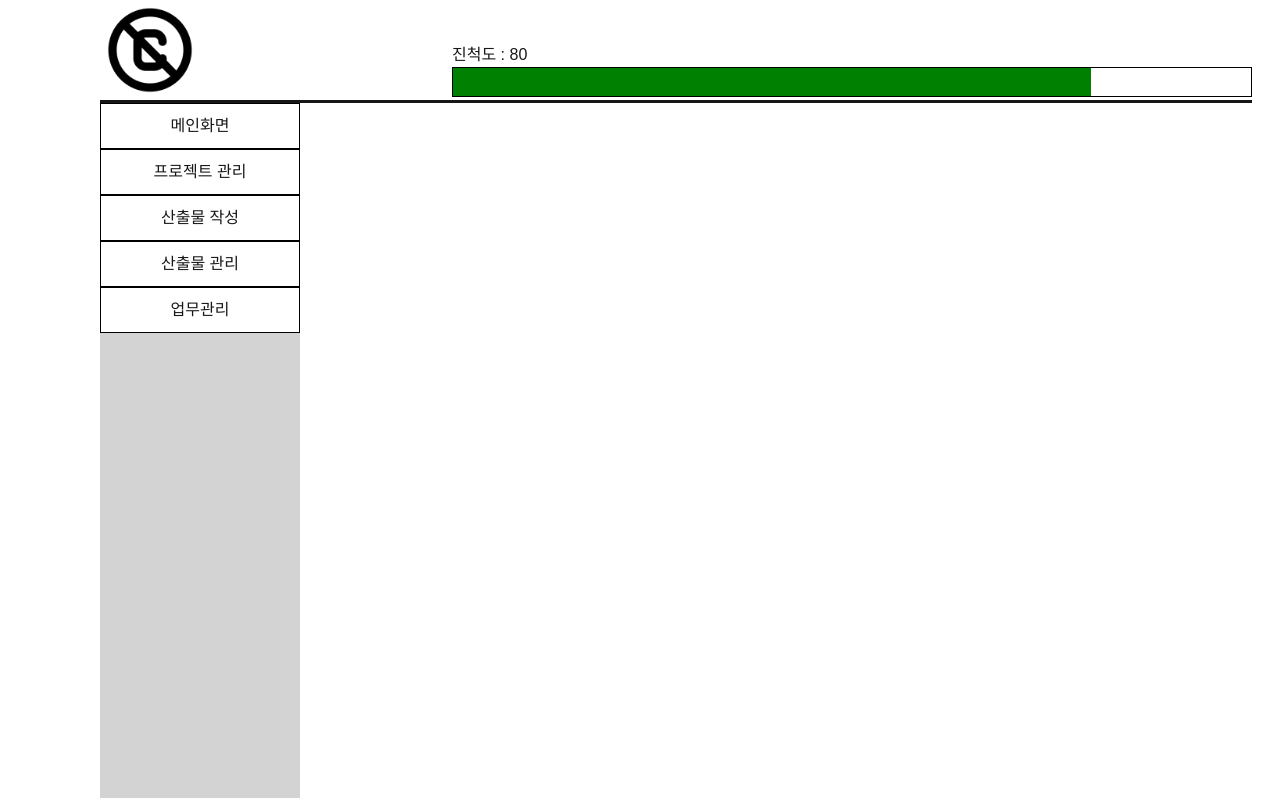
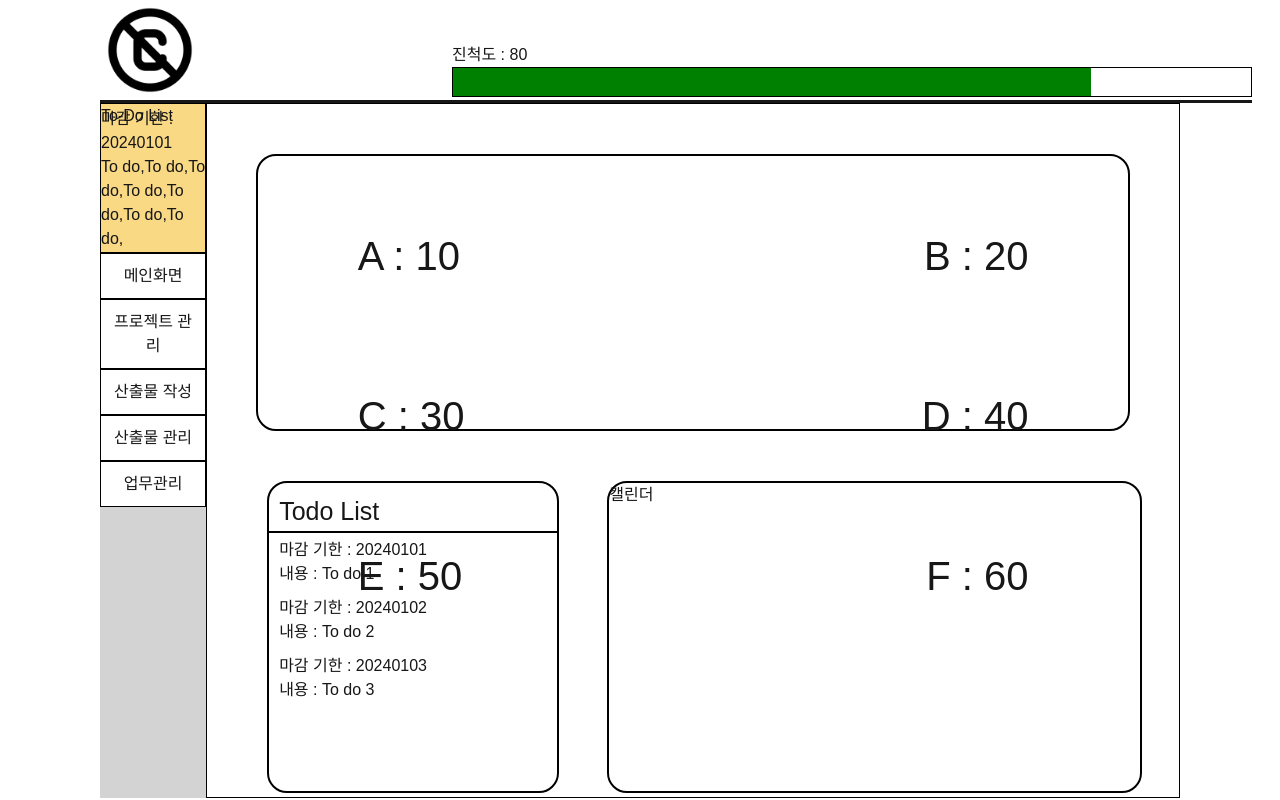
Before and after one commit to M-11R/Frontend, a Next.js app: page /project-main/main in a window 1280 px wide. Built offline with nearby package versions, Linux system fonts and the light colour scheme.

Commit message:
edit Register, PMS main page

```diff
--- a/app/components/MainSide.tsx
+++ b/app/components/MainSide.tsx
@@ -2,7 +2,8 @@
 
 import { useState } from 'react';
 import { useRouter } from 'next/navigation'
-import { json } from 'stream/consumers';
+import todojson from '../json/test.json'
+import rout from '../json/router.json'
 
 const MainSide = () => {
     const [visibleIndex, setVisibleIndex] = useState<number | null>(null);
@@ -19,20 +20,40 @@ const MainSide = () => {
 
     const mainMenu = ['메인화면', '프로젝트 관리', '산출물 작성', '산출물 관리', '업무관리'];
 
+    const routMenu = [['/project-main/main', '/', '/'],
+                        ['/', '/project-main/project-management/user', '/'],
+                        ['/', '/', '/'],
+                        ['/', '/', '/'],
+                        ['/', '/', '/']];
+
     const handleToggle = (index: number) => {
         setVisibleIndex(visibleIndex === index ? null : index);
         setSelectedButton({ index, subIndex: null });
     };
 
     const gotoMenu = (index: number, subIndex: number) => {
-        return console.log(subMenu[index][subIndex]);
-        setSelectedButton({ index, subIndex: null });
+        router.push(routMenu[index][subIndex]);
+
     };
 
 
 
     return (
-        <div style={{margin: '0px 100px 0', display: 'relative', justifyContent: 'center', alignItems: 'center', width: '200px', backgroundColor: '#D3D3D3', height: 'calc(100vh - 105px)'}}>
+        <div style={{marginLeft: '100px', display: 'relative', justifyContent: 'center', alignItems: 'center', width: '200px', backgroundColor: '#D3D3D3', height: 'calc(100vh - 105px)'}}>
+            {/*미니 Todo List*/}
+            <div style={{height: '150px', width: '100%', backgroundColor: '#F9D984', border: '1px solid #000000'}}>
+                <span>To-Do List</span>
+                <div style={{height: 'calc(100% - 20px)', position: 'relative'}}>
+                    {todojson.test.map((item) => (
+                        <div key={item.Tid} style={{position: 'absolute', bottom: '5px'}}>
+                            <div>마감 기한 : {item.Tdate}</div>
+                            <div>{item.Tstring}</div>
+                        </div>
+                    ))}
+                </div>
+            </div>
+
+            {/*메뉴 바*/}
             {[0, 1, 2, 3, 4].map((index: number) => (
                 <div key={index} style={{ margin: '0' }}>
                     <button onClick={() => handleToggle(index)} style={{ padding: '10px', width: '100%', border: '1px solid #000000',backgroundColor: selectedButton?.index === index && selectedButton?.subIndex === null ? '#6F5FFF' : '#ffffff' }}>
--- a/app/globals.css
+++ b/app/globals.css
@@ -9,8 +9,8 @@
 
 @media (prefers-color-scheme: dark) {
   :root {
-    --background: #0a0a0a;
-    --foreground: #ededed;
+    --background: #ffffff;
+    --foreground: #171717;
   }
 }
 
@@ -25,3 +25,13 @@ body {
     text-wrap: balance;
   }
 }
+
+input[type="number"]::-webkit-outer-spin-button,
+input[type="number"]::-webkit-inner-spin-button {
+  -webkit-appearance: none;
+  margin: 0;
+}
+
+input[type="number"] {
+  -moz-appearance: textfield; /* Firefox */
+}
--- /dev/null
+++ b/app/json/router.json
@@ -0,0 +1,14 @@
+{
+    "메인화면" : [
+        {
+            "rId": "001",
+            "rLink": "/project-main/main"
+        }
+    ],
+    "유저 관리": [
+        {
+            "rId": "0002",
+            "rLink": "/project-main/project-management/user"
+        }
+    ]
+}
--- /dev/null
+++ b/app/json/test.json
@@ -0,0 +1,60 @@
+{
+    "test" : [
+        {
+            "Tid" : "0001",
+            "Tdate" : "20240101",
+            "Tstring" : "To do,To do,To do,To do,To do,To do,To do,"
+        }
+    ],
+
+    "score" : [
+        {
+            "Sid" : "0001",
+            "Sname" : "A",
+            "Sscore" : "10"
+        },
+        {
+            "Sid" : "0002",
+            "Sname" : "B",
+            "Sscore" : "20"
+        },
+        {
+            "Sid" : "0003",
+            "Sname" : "C",
+            "Sscore" : "30"
+        },
+        {
+            "Sid" : "0004",
+            "Sname" : "D",
+            "Sscore" : "40"
+        },
+        {
+            "Sid" : "0005",
+            "Sname" : "E",
+            "Sscore" : "50"
+        },
+        {
+            "Sid" : "0006",
+            "Sname" : "F",
+            "Sscore" : "60"
+        }
+    ],
+
+    "test2" : [
+        {
+            "Tid" : "0001",
+            "Tdate" : "20240101",
+            "Tstring" : "To do 1"
+        },
+        {
+            "Tid" : "0002",
+            "Tdate" : "20240102",
+            "Tstring" : "To do 2"
+        },
+        {
+            "Tid" : "0002",
+            "Tdate" : "20240103",
+            "Tstring" : "To do 3"
+        }
+    ]
+}
--- a/app/project-main/main/page.tsx
+++ b/app/project-main/main/page.tsx
@@ -1,9 +1,57 @@
-
 import MainHeader from "../../components/MainHeader"
 import MainSide from "../../components/MainSide"
+import json from '../../json/test.json'
 
 export default function Main(){
     return (
-        <><MainHeader /><MainSide /></>
+        <div>
+            {/*메인 헤더*/}
+            <MainHeader />
+
+            {/*body*/}
+            <div style={{display: 'flex'}}>
+
+                {/*왼쪽 사이드*/}
+                <MainSide />
+
+                {/*메인 페이지*/}
+                <div style={{height: 'calc(100vh - 105px)', width: '(90% - 300px)', border: '1px solid #000000', display: 'flex', flexDirection: 'column', margin: '0 100px 0', marginLeft: '0'}}>
+
+                    {/*페이지 위 : 진척도*/}
+                    <div style={{height: '40%', width: '90%', border: '2px solid #000000', borderRadius: '20px', margin: '50px auto'}}>
+                        <div style={{margin: '20px auto', display: 'flex', justifyContent: 'space-between', flexWrap: 'wrap'}}>
+                            {json.score.map((item) => (
+                                <div key={item.Sid} style={{margin: '50px 100px auto', marginBottom: '50px'}}>
+                                    <div style={{fontSize: '40px'}}>{item.Sname} : {item.Sscore}</div>
+                                </div>
+                            ))}
+                        </div>
+                    </div>
+
+                    {/*페이지 아래*/}
+                    <div style={{height: '45%', width: '100%', margin: '0 60px auto', display: 'flex'}}>
+                        {/*아래 왼쪽 : Todo List*/}
+                        <div style={{height: '100%', width: '30%', border: '2px solid #000000', borderRadius: '20px', display: 'flex', flexDirection: 'column'}}>
+                            {/*제목과 밑선*/}
+                            <div style={{marginTop: '10px', marginLeft: '10px', fontSize: '25px'}}>Todo List</div>
+                            <div style={{borderBottom: '2px solid #000000'}}></div>
+
+                            {/*Todo 내용*/}
+                            {json.test2.map((item) => (
+                                <div key={item.Tid} style={{margin: '5px 10px'}}>
+                                    <div>마감 기한 : {item.Tdate}</div>
+                                    <div>내용 : {item.Tstring}</div>
+                                </div>
+                            ))}
+                        </div>
+                        {/*빈 공간*/}
+                        <div style={{height: '100%', width: '5%'}}></div>
+
+                        {/*아래 오른쪽 : 캘린더 계획*/}
+                        <div style={{height: '100%', width: '55%', border: '2px solid #000000', borderRadius: '20px'}}>캘린더</div>
+                    </div>
+                </div>
+            </div>
+        </div>
     )
 }
--- /dev/null
+++ b/app/project-main/project-management/user/page.tsx
@@ -0,0 +1,24 @@
+import MainHeader from "../../../components/MainHeader"
+import MainSide from "../../../components/MainSide"
+
+
+export default function userManagement(){
+    return (
+        <div>
+            {/*메인 헤더*/}
+            <MainHeader />
+
+            {/*body*/}
+            <div style={{display: 'flex'}}>
+
+                {/*왼쪽 사이드*/}
+                <MainSide />
+
+                {/*메인 페이지*/}
+                <div style={{height: 'calc(100vh - 105px)', width: '(90% - 300px)', border: '1px solid #000000', display: 'flex', flexDirection: 'column', margin: '0 100px 0', marginLeft: '0'}}>
+
+                </div>
+            </div>
+        </div>
+    );
+}
--- a/app/sign/register/page.tsx
+++ b/app/sign/register/page.tsx
@@ -1,6 +1,6 @@
 'use client'
 
-import React, { useState } from 'react';
+import { useState } from 'react';
 import { useRouter } from 'next/navigation';
 import axios from 'axios'
 
@@ -14,32 +14,41 @@ export default function Signup() {
 
     const router = useRouter();
 
+    const data = {
+        name: name,
+        hak: hak,
+        email: email,
+        id: id,
+        password: password
+    };
+
     const handleSignup = (e: React.FormEvent) => {
         e.preventDefault();
-        checkPass();
         if(passwordSame(password, repassword)){
-            infoClear();
+            postData();
         }else{
-            console.log("비밀번호가 다릅니다.")
+            alert("비밀번호가 다릅니다.")
         }
-
-    };
-
-    const checkPass = async() => {
-        try{
-            const test = await axios.get("http://192.168.50.84:95/api/test/get");
-            console.log(test);
-        } catch(error){
-            alert('error');
-        }
-    };
-    const handleNavigateToMain = () => {
-        router.push('/sign/signUp');
     };
 
     const passwordSame = (a: string, b: string) => {
-        return (a == b)
+        return (a == b);
     }
+
+    const postData = async() => {
+        try{
+            const response = await axios.post("https://cd-api.chals.kim/api/test/post", data);
+            console.log(response.data);
+        } catch(err){
+            alert('error test 3');
+        }
+        infoClear();
+        router.push('/')
+    };
+
+    const gotoSignUp = () => {
+        router.push('/sign/signUp');
+    };
 
     const infoClear = () => {
         setName('');
@@ -69,7 +78,7 @@ export default function Signup() {
                     <div style={{ margin: '10px 30px', padding: '10px' }}>
                         <label htmlFor="name" style={{ display: 'block' }}>학번</label>
                         <input
-                            type="text"
+                            type="number"
                             id="hak"
                             value={hak}
                             onChange={(e) => setHak(e.target.value)}
@@ -122,7 +131,7 @@ export default function Signup() {
                         />
                     </div>
                     <div style={{ textAlign: 'right', marginRight: '50px' }}>
-                        <button onClick={handleNavigateToMain} style={{ padding: '10px', width: '25%' }}>첫 페이지</button>
+                        <button onClick={gotoSignUp} style={{ padding: '10px', width: '25%' }}>첫 페이지</button>
                         <button type="submit" style={{ width: '25%', padding: '10px' }}>회원가입</button>
                     </div>
                 </form>
```
